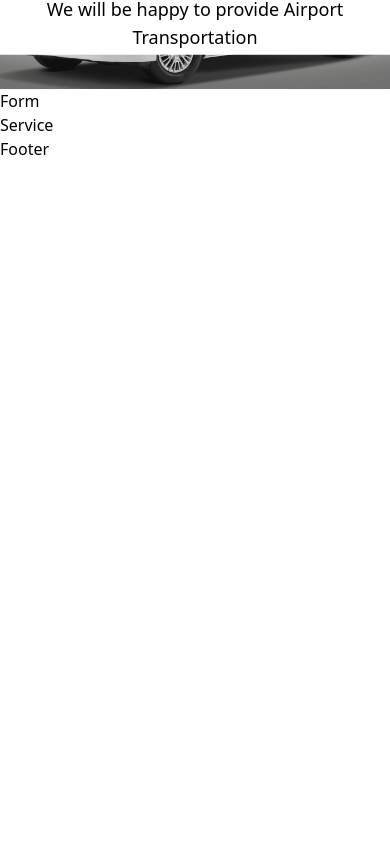
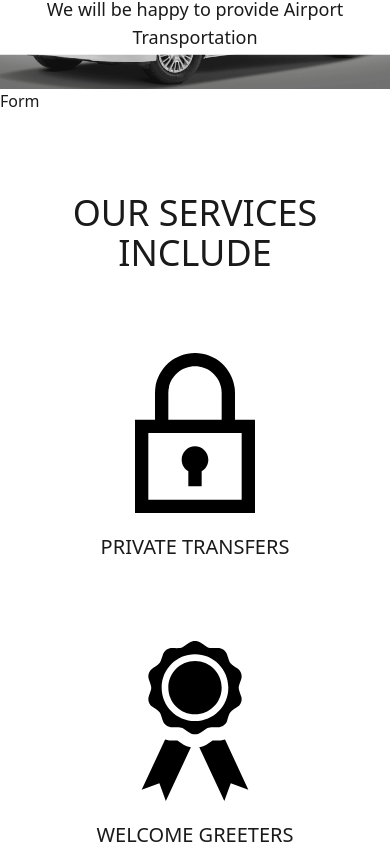
Before and after one commit to darideveloper/will-ryan-airport-transfers, a React (Vite) app: page / in a window 390 px wide. Shown: the part 630-1484 px from the top of the page. Before the commit the page ends 844 px from the top, so only its background shows below. Built offline with nearby package versions, Linux system fonts and the light colour scheme.

Commit message:
feat (services): layout and responsive

```diff
--- /dev/null
+++ b/src/assets/service-cards.jsx
@@ -0,0 +1,36 @@
+export default function ServiceCards () {
+
+  const services = [
+    {text: "Private Transfers", svgPath: (
+      <path d="M10 16c0-1.104.896-2 2-2s2 .896 2 2c0 .738-.404 1.376-1 1.723v2.277h-2v-2.277c-.596-.347-1-.985-1-1.723zm11-6v14h-18v-14h3v-4c0-3.313 2.687-6 6-6s6 2.687 6 6v4h3zm-13 0h8v-4c0-2.206-1.795-4-4-4s-4 1.794-4 4v4zm11 2h-14v10h14v-10z"/>
+    )},
+    {text: "Welcome Greeters", svgPath: (
+      <path d="M11.383 15.941l-3.758 8.059-.967-2.658-2.658.968 3.517-7.541c.678.216 1.137.162 1.849.162.744.513 1.072.844 2.017 1.01zm3.252-1.009c-.738.506-1.049.831-1.994 1.004l3.759 8.064.967-2.658 2.633.968-3.495-7.549c-.686.222-1.146.171-1.87.171zm-2.635-11.932c-2.205 0-4 1.795-4 4s1.795 4 4 4c2.206 0 4-1.794 4-4s-1.794-4-4-4zm6.926 5.278c.051.146.074.296.074.445 0 .449-.222.883-.615 1.156-1.256.87-1.09.651-1.562 2.067-.198.591-.77.99-1.414.99h-.004c-1.549-.005-1.279-.088-2.528.789-.262.183-.569.275-.877.275s-.615-.092-.876-.275c-1.249-.878-.98-.794-2.528-.789h-.004c-.645 0-1.216-.399-1.413-.99-.473-1.417-.311-1.198-1.562-2.067-.395-.274-.617-.708-.617-1.157 0-.148.024-.298.074-.444.483-1.411.484-1.139 0-2.555-.05-.147-.074-.297-.074-.445 0-.45.222-.883.616-1.157 1.251-.868 1.089-.648 1.562-2.067.197-.591.769-.99 1.413-.99h.004c1.545.005 1.271.095 2.528-.79.262-.182.569-.274.877-.274s.615.091.876.274c1.249.878.98.795 2.528.79h.004c.645 0 1.216.399 1.414.99.473 1.416.307 1.197 1.562 2.067.394.274.616.707.616 1.156 0 .148-.023.299-.074.445-.483 1.411-.485 1.139 0 2.556zm-1.926-1.278c0-2.761-2.238-5-5-5-2.761 0-5 2.239-5 5s2.239 5 5 5c2.762 0 5-2.238 5-5z"/>
+    )},
+    {text: "Bottled water", svgPath: (
+      <path d="M16 6c-3.652 5.397-6 8.774-6 12.056 0 3.283 2.684 5.944 6 5.944s6-2.661 6-5.944c0-3.282-2.348-6.659-6-12.056zm-.021 3.84c.351.543.771 1.49.771 2.49 0 2.931-3 3.411-3 1.627 0-1.224 1.492-3.033 2.229-4.117zm-7.975 8.16c.021-3.273 1.818-6.373 4.648-10.61-1.047-2.069-2.64-4.417-4.652-7.39-3.652 5.397-6 8.774-6 12.056 0 3.283 2.684 5.944 6 5.944h.004zm-2.254-10.042c0-1.225 1.492-3.033 2.229-4.118.351.543.771 1.49.771 2.49 0 2.931-3 3.411-3 1.628z"/>
+    )},
+    {text: "Travel insurance", svgPath: (
+      <path d="M12 0c-3.371 2.866-5.485 3-9 3v11.535c0 4.603 3.203 5.804 9 9.465 5.797-3.661 9-4.862 9-9.465v-11.535c-3.516 0-5.629-.134-9-3zm0 6.5c3.036 0 5.5 2.464 5.5 5.5s-2.464 5.5-5.5 5.5-5.5-2.464-5.5-5.5 2.464-5.5 5.5-5.5zm1 2.5v2h2v2h-2v2h-2v-2h-2v-2h2v-2h2z"/>
+    )},
+    {text: "Gratuities", svgPath: (
+      <path d="M6.28 3c3.236.001 4.973 3.491 5.72 5.031.75-1.547 2.469-5.021 5.726-5.021 2.058 0 4.274 1.309 4.274 4.182 0 3.442-4.744 7.851-10 13-5.258-5.151-10-9.559-10-13 0-2.676 1.965-4.193 4.28-4.192zm.001-2c-3.183 0-6.281 2.187-6.281 6.192 0 4.661 5.57 9.427 12 15.808 6.43-6.381 12-11.147 12-15.808 0-4.011-3.097-6.182-6.274-6.182-2.204 0-4.446 1.042-5.726 3.238-1.285-2.206-3.522-3.248-5.719-3.248z"/>
+    )},
+    {text: "Federal taxes", svgPath: (
+      <path d="M7 21h-4v-11h4v11zm7-11h-4v11h4v-11zm7 0h-4v11h4v-11zm2 12h-22v2h22v-2zm-23-13h24l-12-9-12 9z"/>
+    )}
+  ]
+
+  return (
+    <div className="sevicves-cards grid grid-cols-1 gap-20 max-w-7xl mx-auto sm:grid-cols-2 md:grid-cols-3">
+      {services.map(({text, svgPath}, index) => (
+        <div className="service-card flex items-center justify-center flex-col w-full" key={index}>
+          <svg viewBox="0 0 24 24" className="w-40">
+            {svgPath}
+          </svg>
+          <h3 className="uppercase text-xl mt-5">{text}</h3>
+        </div>
+      ))}
+    </div>
+  )
+}
--- /dev/null
+++ b/src/assets/subtitle.jsx
@@ -0,0 +1,13 @@
+import PropTypes from 'prop-types'
+
+export default function Subtitle ({text}) {
+  return (
+    <h2 className='text-4xl w-80 text-center mx-auto uppercase mt-20 mb-20'>
+      {text}
+    </h2>
+  )
+}
+
+Subtitle.propTypes = {
+  text: PropTypes.string.isRequired,
+}
--- a/src/index.css
+++ b/src/index.css
@@ -12,6 +12,12 @@
 body {
   margin: 0;
   padding: 0;
+}
+
+p, h1, h2, h3, h4, h5, h6 {
+  margin: 0;
+  padding: 0;
+  color: var(--black);
 }
 
 .text-blue {
--- a/src/sections/services.jsx
+++ b/src/sections/services.jsx
@@ -1,3 +1,15 @@
+import Subtitle from '../assets/subtitle'
+import ServiceCards from '../assets/service-cards'
+
 export default function Service () {
-  return <p>Service</p>
+  return (
+    <section className="services container">
+      <Subtitle
+        text='Our services include'
+      />
+      <ServiceCards/>
+
+
+    </section>
+  )
 }
```
